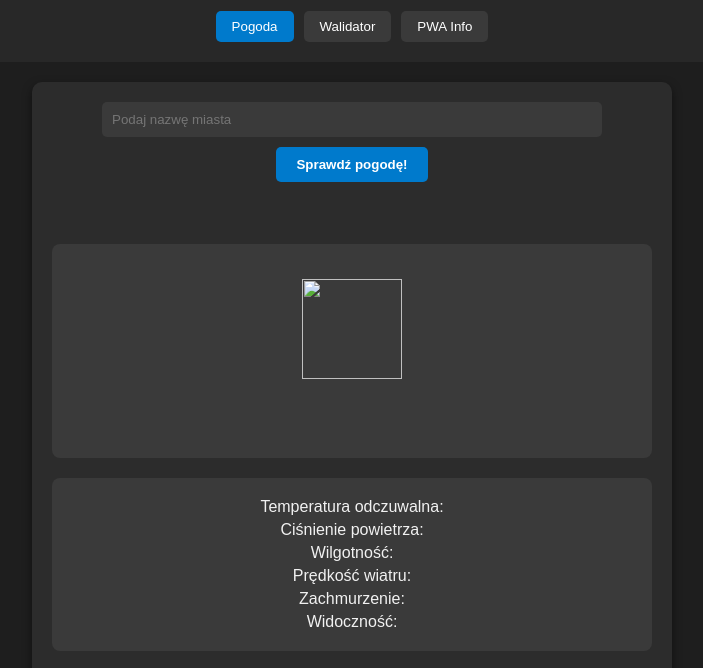
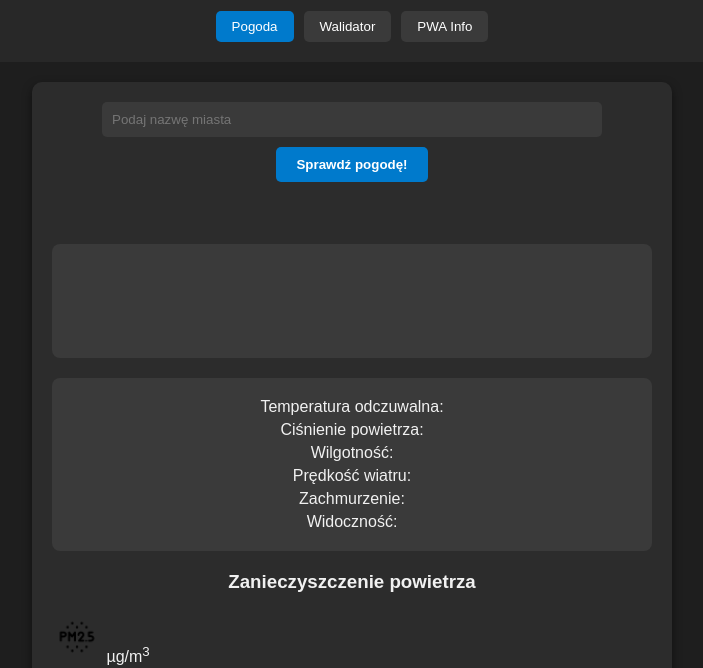
Before and after one commit to KamilAre/PWA, a plain HTML site: page index.html in a window 1280 px wide. Shown: the part 128-796 px from the top of the page, without its empty margins (288-991 px from the left). Drawn offline with nearby package versions, Linux system fonts and the light colour scheme.

Commit message:
index.html

```diff
--- a/index.html
+++ b/index.html
@@ -31,7 +31,7 @@
             <div class="weather_top">
                 <h2 class="city_name"></h2>
                 <div>
-                    <img src="" alt="" class="weather_img">
+                    <img src="" alt="" class="weather_img" style="display: none;">
                     <p class="temp"></p>
                 </div>
                 <p class="description"></p>
```
